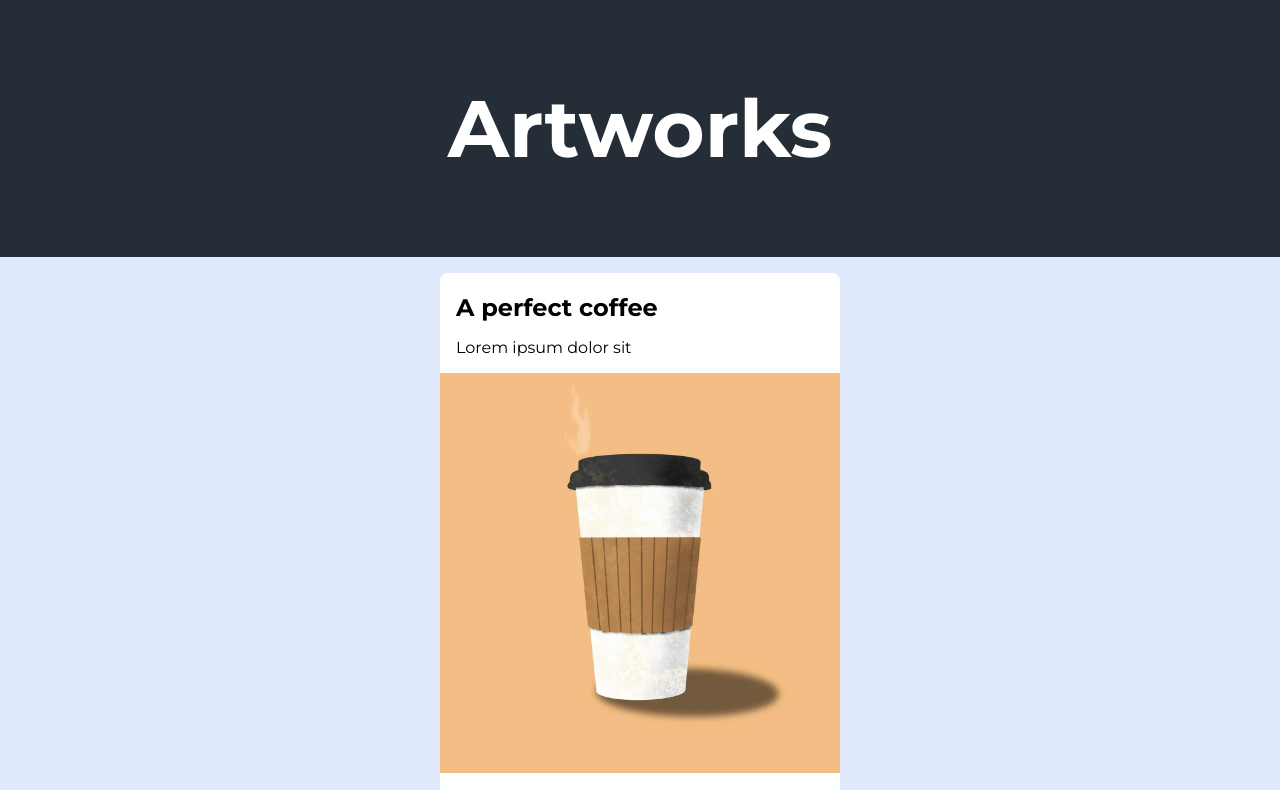
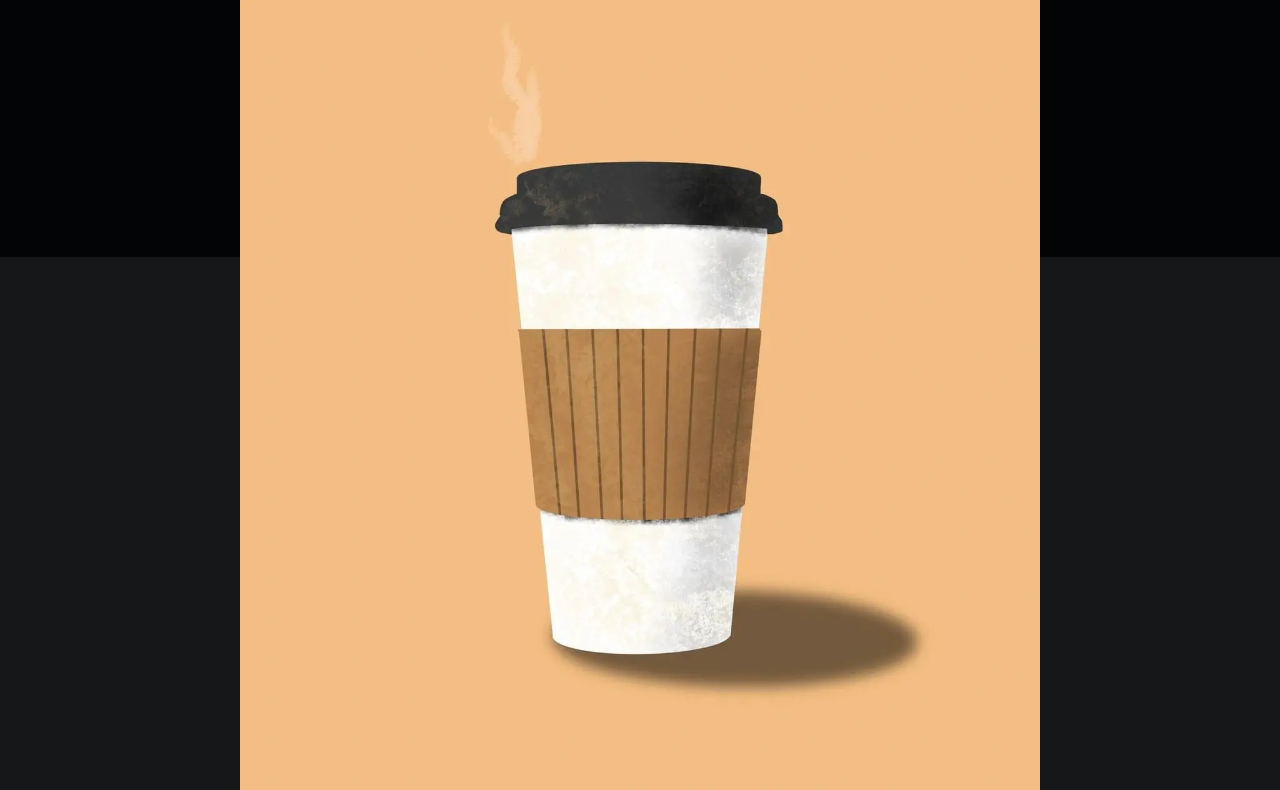
Before and after one commit to juanfrancgalvan/artworks, a website: page index.html in a window 1280 px wide. Both pictures are taken after a click on the element 640 px from the left and 562 px from the top of the page. Shown: the top 790 px of the page. Drawn offline with Linux system fonts and the light colour scheme; files that its build step writes are made by us from their sources.

Commit message:
modified:   build/scripts/script.js 	modified:   build/scripts/script.js.map 	modified:   build/styles/style.css 	modified:   build/styles/style.css.map 	modified:   source/scripts/script.js 	modified:   source/styles/layout/covers.scss

```diff
--- a/source/scripts/script.js
+++ b/source/scripts/script.js
@@ -34,6 +34,8 @@ const covers = [
 ];
 
 function createCovers() {
+
+  // Create covers
   const main = document.querySelector('main');
   covers.forEach(cover => {
     const section = document.createElement('section');
@@ -43,8 +45,25 @@ function createCovers() {
       <p>Lorem ipsum dolor sit</p>
       <img src="${cover.cover}" alt="${cover.name} cover">
       <p>Lorem, ipsum dolor sit amet consectetur adipisicing elit.</p>
-    `;
+      `;
     main.append(section);
+
+    // Show image
+    section.addEventListener('click', function showImage() {
+      const body = document.querySelector('body')
+      const overlay = document.createElement('div')
+      overlay.classList.add('overlay')
+      const image = document.createElement('img')
+      image.src = cover.cover;
+      image.alt = `${cover.name} cover`
+      overlay.appendChild(image)
+      body.appendChild(overlay)
+
+      // Close image
+      image.addEventListener('click', function closeImage() {
+        overlay.remove()
+      })
+    })
   });
 }
 createCovers();
--- a/source/styles/layout/covers.scss
+++ b/source/styles/layout/covers.scss
@@ -18,30 +18,30 @@
   }
 }
 
-.modal {
-  display: none;
+.overlay {
+  align-items: center;
+  background-color: rgba(0,0,0,.9);
+  bottom: 0;
+  display: flex;
+  flex-direction: column;
+  justify-content: center;
+  left: 0;
   position: fixed;
-  z-index: 1;
-  padding-top: 100px;
-  left: 0;
+  right: 0;
   top: 0;
-  width: 100%;
-  height: 100%;
-  background-color: rgba(0, 0, 0, 0.9);
 
   img {
-    margin: auto;
     display: block;
-    width: 40%;
+    max-width: 50rem;
   }
 }
 
-.close {
-  position: absolute;
-  top: 15px;
-  right: 35px;
-  color: v.$white;
-  font-size: 40px;
-  font-weight: bold;
-  cursor: pointer;
-}
+// .close {
+//   position: absolute;
+//   top: 15px;
+//   right: 35px;
+//   color: v.$white;
+//   font-size: 40px;
+//   font-weight: bold;
+//   cursor: pointer;
+// }
```
Also changed, not shown: build/scripts/script.js, build/styles/style.css, 2 other files.
